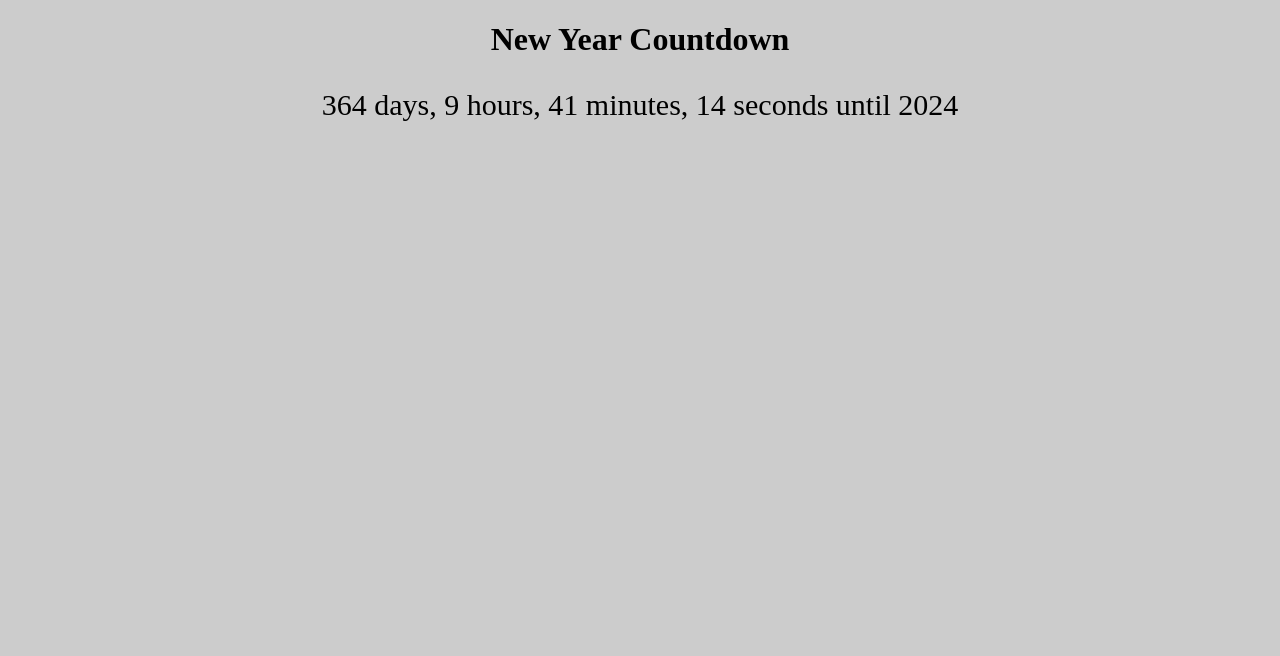
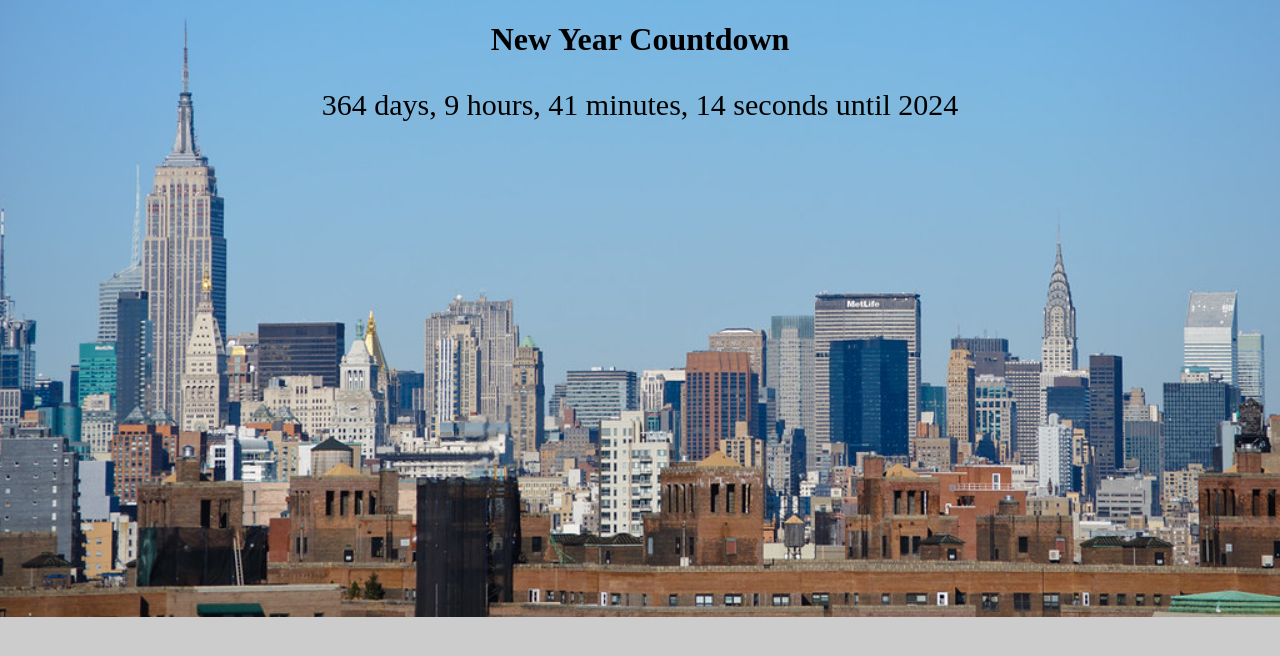
Before and after one commit to WilliamZhang20/New-Year-Countdown, a plain HTML site: page index.html in a window 1280 px wide. Drawn offline with Linux system fonts and the light colour scheme.

Commit message:
Update styles.css

```diff
--- a/styles.css
+++ b/styles.css
@@ -1,5 +1,5 @@
 body {
-    background-image: url("./files/nyc.jpg");
+    background-image: url("nyc.jpg");
     background-color: #cccccc;
     height: 500px;
     background-position: center;
```
